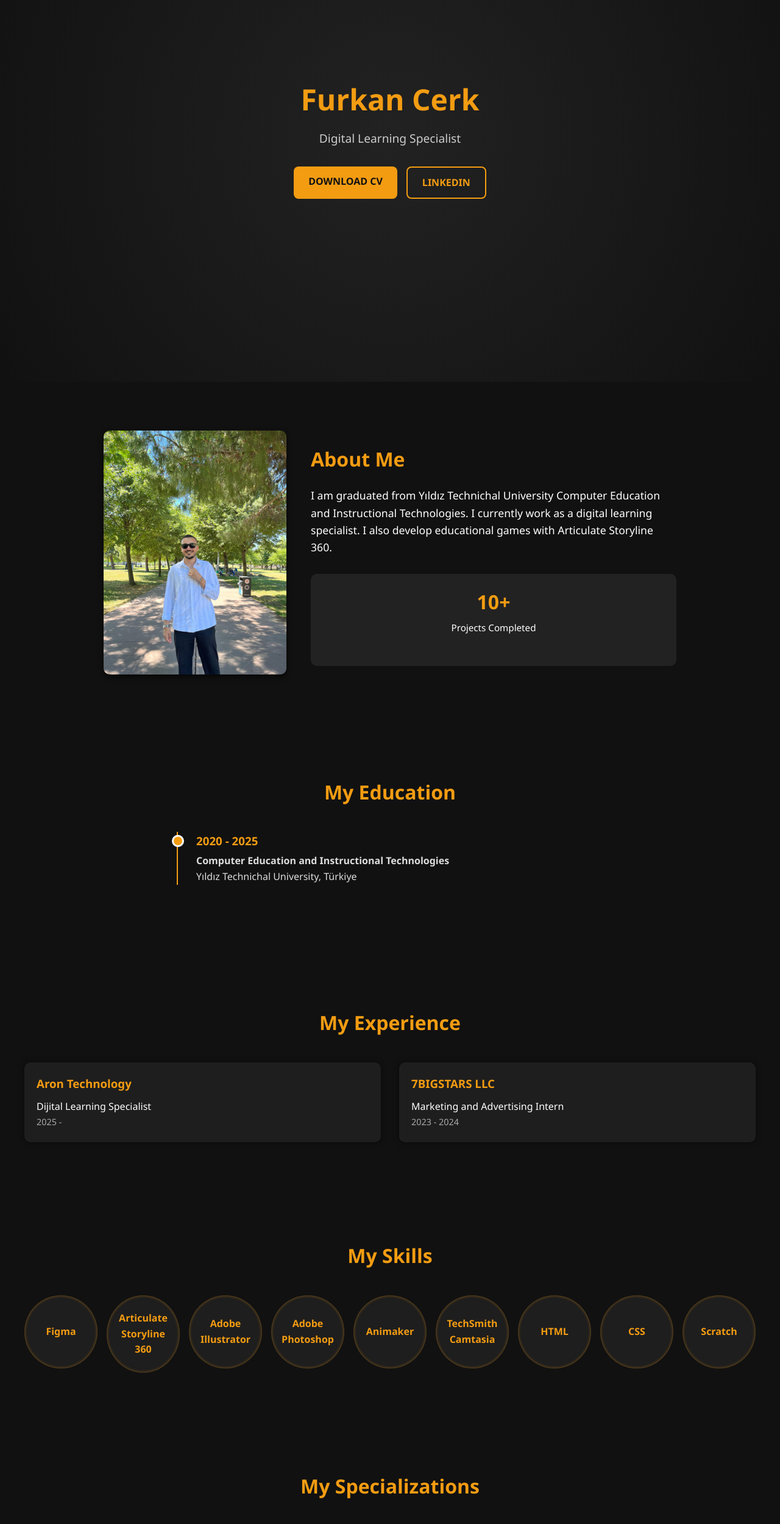
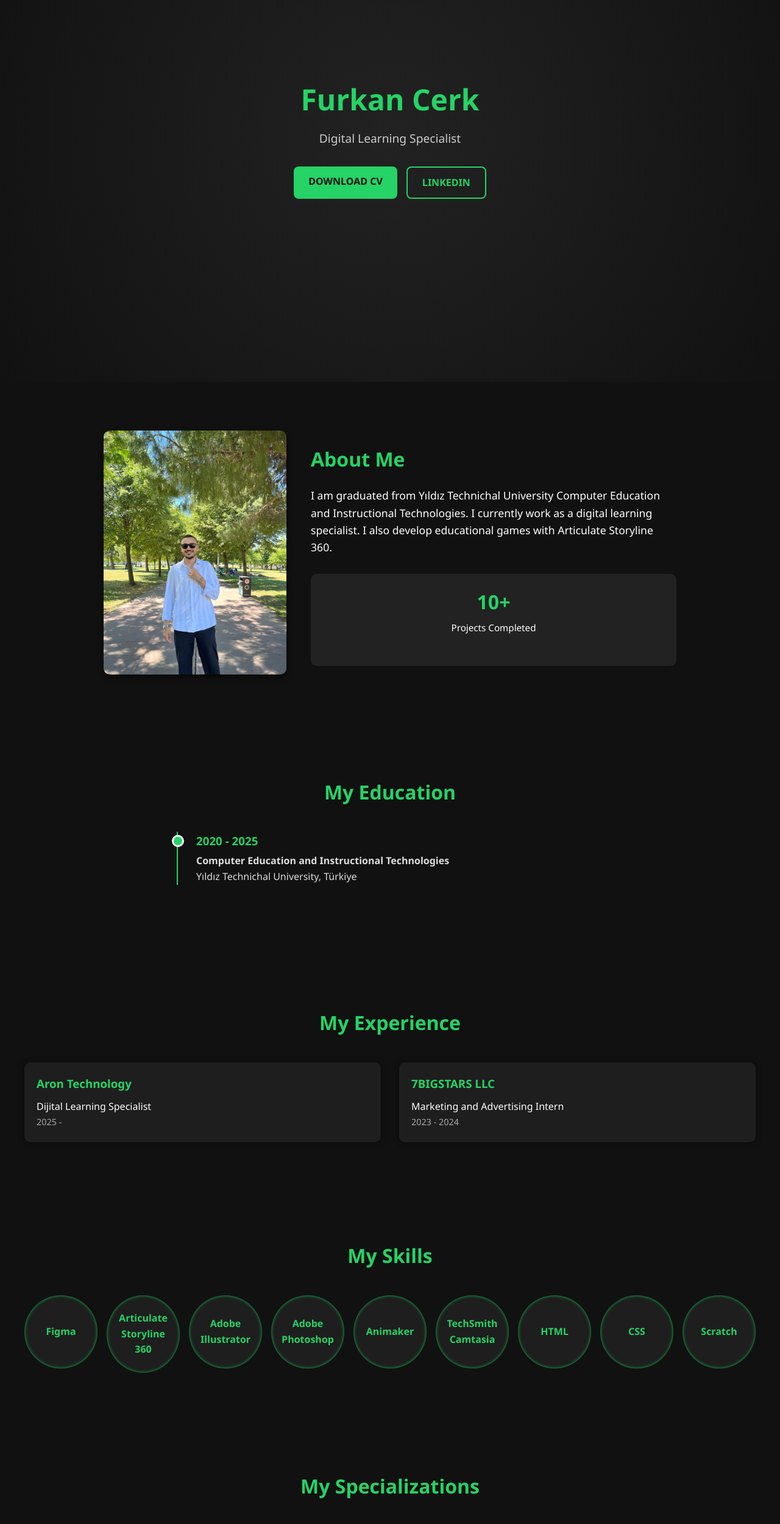
Before and after one commit to YavuzSelim-Serdengecti/Portfolio-ornek, a plain HTML site: page index.html in a window 1280 px wide. Shown: the part 240-2739 px from the top of the page at 61% size. Drawn offline with nearby package versions, Linux system fonts and the light colour scheme; grey boxes are pictures that could not be loaded.

Commit message:
Update style.css

```diff
--- a/style.css
+++ b/style.css
@@ -39,7 +39,7 @@ header {
 }
 
 .nav-links a:hover {
-  color: #f39c12;
+  color: #0bc24e;
 }
 .hero-section {
   height: 100vh;
@@ -53,7 +53,7 @@ header {
 
 .hero-content h1 {
   font-size: 3rem;
-  color: #f39c12;
+  color: #25D366;
   margin-bottom: 10px;
 }
 
@@ -71,7 +71,7 @@ header {
 
 .btn {
   padding: 12px 24px;
-  background: #f39c12;
+  background: #25D366;
   color: #111;
   font-weight: bold;
   border-radius: 8px;
@@ -80,17 +80,17 @@ header {
 }
 
 .btn:hover {
-  background: #e67e22;
+  background: #0bc24e;
 }
 
 .btn-outline {
   background: transparent;
-  border: 2px solid #f39c12;
-  color: #f39c12;
+  border: 2px solid #25D366;
+  color: #25D366;
 }
 
 .btn-outline:hover {
-  background: #f39c12;
+  background: #0bc24e;
   color: #111;
 }
 
@@ -110,7 +110,7 @@ section {
   cursor: pointer;
 }
 #portfolio h2{
-    color: #f39c12;
+    color: #25D366;
   margin-bottom: 40px;
   font-size: 2rem;
   text-align: center;
@@ -145,7 +145,7 @@ section {
 .portfolio-overlay h3 {
   margin-bottom: 5px;
   font-size: 1.2rem;
-  color: #f39c12;
+  color: #25D366;
 }
 
 .portfolio-overlay p {
@@ -198,7 +198,7 @@ section {
 .about-text h2 {
   margin-bottom: 20px;
   font-size: 2rem;
-  color: #f39c12;
+  color: #25D366;
 }
 
 .about-text p {
@@ -223,7 +223,7 @@ section {
 
 .stat-box h3 {
   font-size: 2rem;
-  color: #f39c12;
+  color: #25D366;
 }
 
 .stat-box p {
@@ -239,7 +239,7 @@ section {
 }
 
 .info-section h2 {
-  color: #f39c12;
+  color: #25D366;
   margin-bottom: 40px;
   font-size: 2rem;
 }
@@ -260,7 +260,7 @@ section {
 
 .info-item h3 {
   margin-bottom: 10px;
-  color: #f39c12;
+  color: #25D366;
 }
 
 .info-item span {
@@ -278,9 +278,9 @@ section {
   background: #1e1e1e;
   padding: 25px;
   border-radius: 50%;
-  color: #f39c12;
+  color: #25D366;
   font-weight: bold;
-  box-shadow: inset 0 0 5px rgba(243, 156, 18, 0.5);
+  box-shadow: inset 0 0 5px #0bc24e;
   text-align: center;
   aspect-ratio: 1 / 1;
   display: flex;
@@ -297,7 +297,7 @@ section {
 }
 
 .education-section h2 {
-  color: #f39c12;
+  color: #25D366;
   margin-bottom: 40px;
   font-size: 2rem;
 }
@@ -307,7 +307,7 @@ section {
   max-width: 700px;
   margin: auto;
   padding-left: 30px;
-  border-left: 2px solid #f39c12;
+  border-left: 2px solid #25D366;
 }
 
 .timeline-item {
@@ -322,13 +322,13 @@ section {
   top: 5px;
   width: 20px;
   height: 20px;
-  background: #f39c12;
+  background: #25D366;
   border-radius: 50%;
   border: 3px solid #fff;
 }
 
 .timeline-content h3 {
-  color: #f39c12;
+  color: #25D366;
   margin-bottom: 5px;
 }
 
@@ -349,13 +349,13 @@ section {
   background: #1e1e1e;
   padding: 20px;
   border-radius: 15px;
-  box-shadow: 0 0 10px rgba(243, 156, 18, 0.2);
+  box-shadow: 0 0 10px #0bc24e;
   color: #fff;
   text-align: center;
 }
 
 .specialization-item h3 {
-  color: #f39c12;
+  color: #25D366;
   margin-bottom: 10px;
 }
 /* CONTACT */
@@ -388,7 +388,7 @@ section {
 }
 
 .contact-form button {
-  background: #f39c12;
+  background: #25D366;
   color: #111;
   font-weight: bold;
   padding: 15px;
@@ -399,5 +399,5 @@ section {
 }
 
 .contact-form button:hover {
-  background: #e67e22;
+  background: #0bc24e;
 }
```
